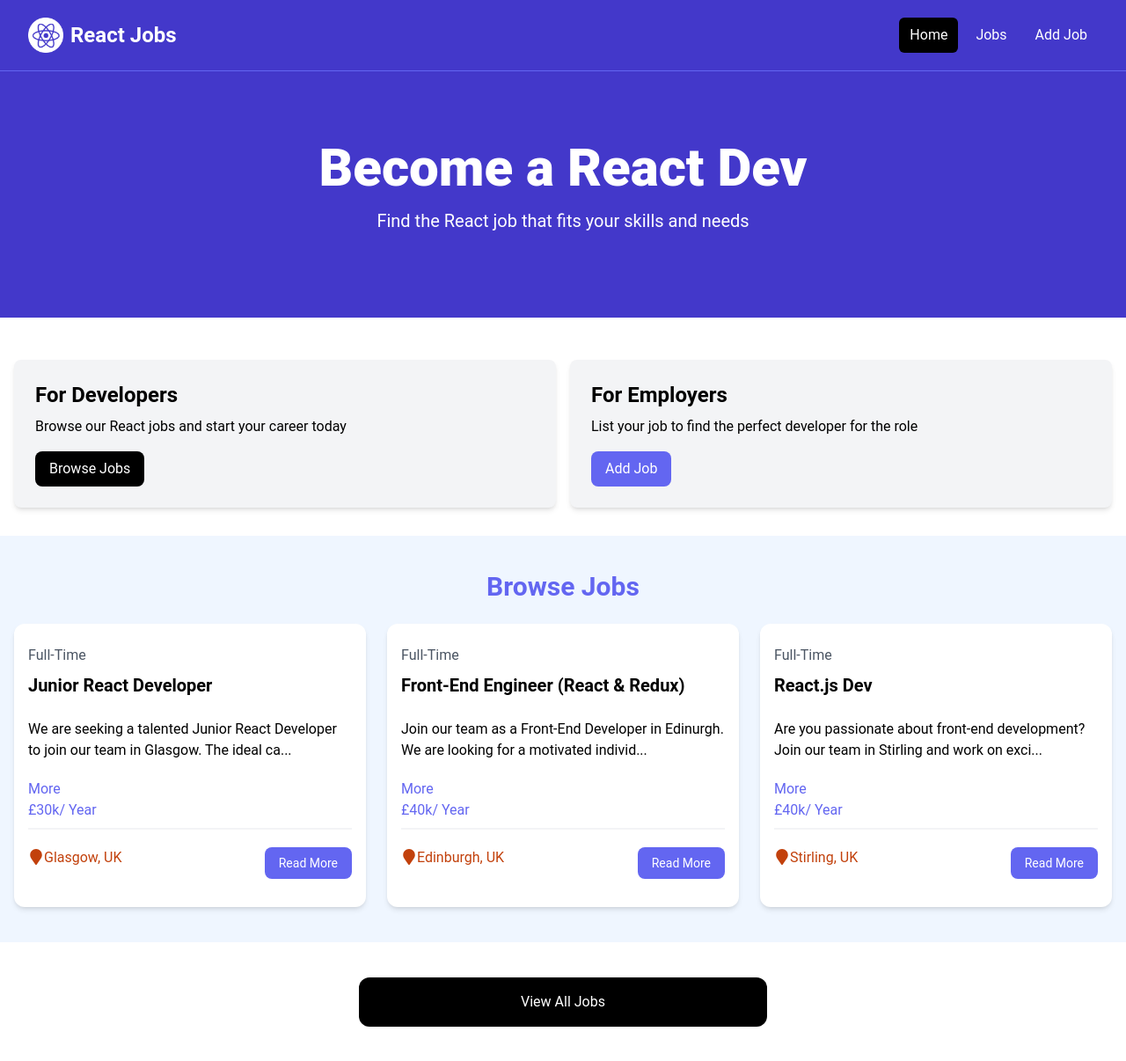
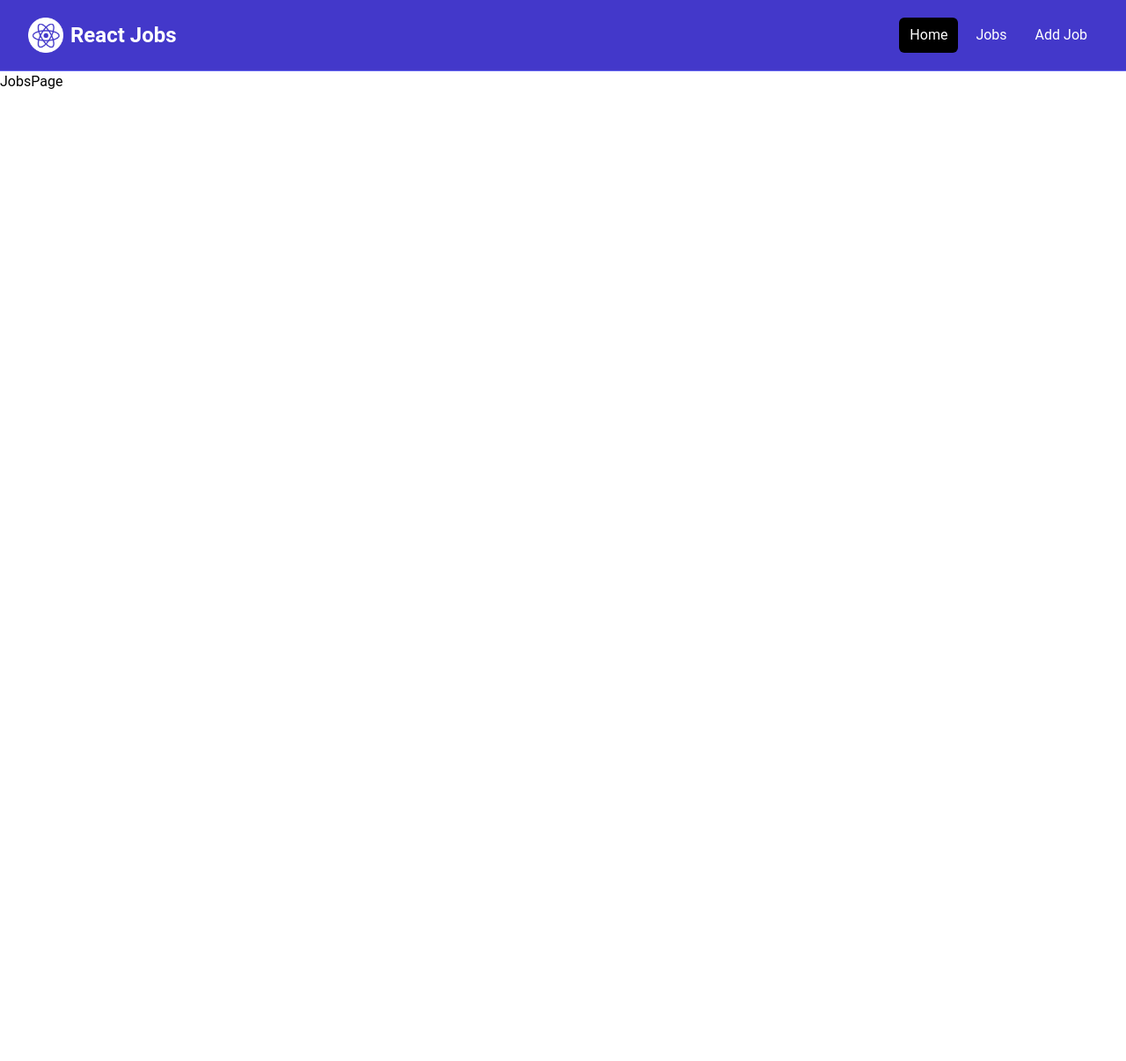
Before and after one commit to Dannycarey23/react_jobs, a React (Vite) app: page /jobs in a window 1280 px wide. Shown: the whole page at 88% size. After the commit the page ends 800 px from the top, so only its background shows below. Built offline with nearby package versions, Linux system fonts and the light colour scheme.

Commit message:
added router. added pages. added layout. changes anchor tags to Links. added NotFoundPage.

```diff
--- a/src/App.jsx
+++ b/src/App.jsx
@@ -1,17 +1,28 @@
-import Navbar from "./components/Navbar";
-import Hero from "./components/Hero";
-import HomeCards from "./components/HomeCards";
-import JobListings from "./components/JobListings";
-import ViewAllJobs from "./components/ViewAllJobs";
+import {
+	Route,
+	createBrowserRouter,
+	createRoutesFromElements,
+	RouterProvider
+} from "react-router-dom";
+import HomePage from "./pages/HomePage";
+import MainLayout from "./layouts/MainLayout";
+import JobsPage from "./pages/JobsPage";
+import NotFoundPage from "./pages/NotFoundPage";
+
+const router = createBrowserRouter(
+	createRoutesFromElements(
+		<Route path="/"element={<MainLayout />}>
+			<Route index element={<HomePage />} />
+			<Route path='/jobs' element={<JobsPage />} />
+			<Route path='*' element={<NotFoundPage />} />
+		</Route>
+	)
+);
 
 const App = () => {
 	return (
 		<>
-			<Navbar />
-			<Hero />
-			<HomeCards />
-			<JobListings />
-			<ViewAllJobs />
+			<RouterProvider router={router} />
 		</>
 	);
 };
--- a/src/components/HomeCards.jsx
+++ b/src/components/HomeCards.jsx
@@ -1,4 +1,5 @@
 import Card from "./Card";
+import { Link } from "react-router-dom";
 
 const HomeCards = () => {
 	return (
@@ -10,22 +11,22 @@
 						<p className="mt-2 mb-4">
 							Browse our React jobs and start your career today
 						</p>
-						<a
-							href="/jobs.html"
+						<Link
+							to="/jobs"
 							className="inline-block bg-black text-white rounded-lg px-4 py-2 hover:bg-gray-700">
 							Browse Jobs
-						</a>
+						</Link>
 					</Card>
 					<Card>
 						<h2 className="text-2xl font-bold">For Employers</h2>
 						<p className="mt-2 mb-4">
 							List your job to find the perfect developer for the role
 						</p>
-						<a
-							href="/add-job.html"
+						<Link
+							to="/add-job"
 							className="inline-block bg-indigo-500 text-white rounded-lg px-4 py-2 hover:bg-indigo-600">
 							Add Job
-						</a>
+						</Link>
 					</Card>
 				</div>
 			</div>
--- a/src/components/JobListing.jsx
+++ b/src/components/JobListing.jsx
@@ -1,6 +1,6 @@
-import React from "react";
 import { useState } from "react";
 import { FaMapMarker } from "react-icons/fa";
+import { Link } from "react-router-dom";
 
 const JobListing = ({ job }) => {
 	const [showFullDescription, setShowFullDescription] = useState(false);
@@ -37,11 +37,11 @@
 						<FaMapMarker className="inline text-lg mb-1" />
 						{job.location}
 					</div>
-					<a
-						href={`/job/${job.id}`}
+					<Link
+						to={`/job/${job.id}`}
 						className="h-[36px] bg-indigo-500 hover:bg-indigo-600 text-white px-4 py-2 rounded-lg text-center text-sm">
 						Read More
-					</a>
+					</Link>
 				</div>
 			</div>
 		</div>
--- a/src/components/Navbar.jsx
+++ b/src/components/Navbar.jsx
@@ -1,4 +1,5 @@
 import logo from "../assets/images/logo.png";
+import { Link } from "react-router-dom";
 
 const Navbar = () => {
 	return (
@@ -7,9 +8,9 @@
 				<div className="flex h-20 items-center justify-between">
 					<div className="flex flex-1 items-center justify-center md:items-stretch md:justify-start">
 						{/* <!-- Logo --> */}
-						<a
+						<Link
 							className="flex flex-shrink-0 items-center mr-4"
-							href="/index.html">
+							to="/">
 							<img
 								className="h-10 w-auto"
 								src={logo}
@@ -18,24 +19,24 @@
 							<span className="hidden md:block text-white text-2xl font-bold ml-2">
 								React Jobs
 							</span>
-						</a>
+						</Link>
 						<div className="md:ml-auto">
 							<div className="flex space-x-2">
-								<a
-									href="/index.html"
+								<Link
+									to="/"
 									className="text-white bg-black hover:bg-gray-900 hover:text-white rounded-md px-3 py-2">
 									Home
-								</a>
-								<a
-									href="/jobs.html"
+								</Link>
+								<Link
+									to="/jobs"
 									className="text-white hover:bg-gray-900 hover:text-white rounded-md px-3 py-2">
 									Jobs
-								</a>
-								<a
-									href="/add-job.html"
+								</Link>
+								<Link
+									to="/add-job"
 									className="text-white hover:bg-gray-900 hover:text-white rounded-md px-3 py-2">
 									Add Job
-								</a>
+								</Link>
 							</div>
 						</div>
 					</div>
--- a/src/components/ViewAllJobs.jsx
+++ b/src/components/ViewAllJobs.jsx
@@ -1,11 +1,13 @@
+import { Link } from "react-router-dom";
+
 const ViewAllJobs = () => {
 	return (
 		<section className="m-auto max-w-lg my-10 px-6">
-			<a
-				href="/jobs"
+			<Link
+				to="/jobs"
 				className="block bg-black text-white text-center py-4 px-6 rounded-xl hover:bg-gray-700">
 				View All Jobs
-			</a>
+			</Link>
 		</section>
 	);
 };
--- /dev/null
+++ b/src/layouts/MainLayout.jsx
@@ -0,0 +1,13 @@
+import { Outlet } from "react-router-dom";
+import Navbar from "../components/Navbar";
+
+const MainLayout = () => {
+	return (
+		<>
+			<Navbar />
+			<Outlet />
+		</>
+	);
+};
+
+export default MainLayout;
--- /dev/null
+++ b/src/pages/HomePage.jsx
@@ -0,0 +1,17 @@
+import Hero from "../components/Hero";
+import HomeCards from "../components/HomeCards";
+import JobListings from "../components/JobListings";
+import ViewAllJobs from "../components/ViewAllJobs";
+
+const HomePage = () => {
+	return (
+		<>
+			<Hero />
+			<HomeCards />
+			<JobListings />
+			<ViewAllJobs />
+		</>
+	);
+};
+
+export default HomePage;
--- /dev/null
+++ b/src/pages/JobsPage.jsx
@@ -0,0 +1,9 @@
+import React from 'react'
+
+const JobsPage = () => {
+  return (
+    <div>JobsPage</div>
+  )
+}
+
+export default JobsPage
--- /dev/null
+++ b/src/pages/NotFoundPage.jsx
@@ -0,0 +1,19 @@
+import { Link } from "react-router-dom";
+import { FaExclamationTriangle } from "react-icons/fa";
+
+const NotFoundPage = () => {
+	return (
+		<section className="text-center flex flex-col justify-center items-center h-96">
+			<FaExclamationTriangle className="text-yellow-400 text-6xl mb-4" />
+			<h1 className="text-6xl font-bold mb-4">404 Not Found</h1>
+			<p className="text-xl mb-5">This page does not exist</p>
+			<Link
+				to="/"
+				className="text-white bg-indigo-700 hover:bg-indigo-900 rounded-md px-3 py-2 mt-4">
+				Go Back
+			</Link>
+		</section>
+	);
+};
+
+export default NotFoundPage;
```
